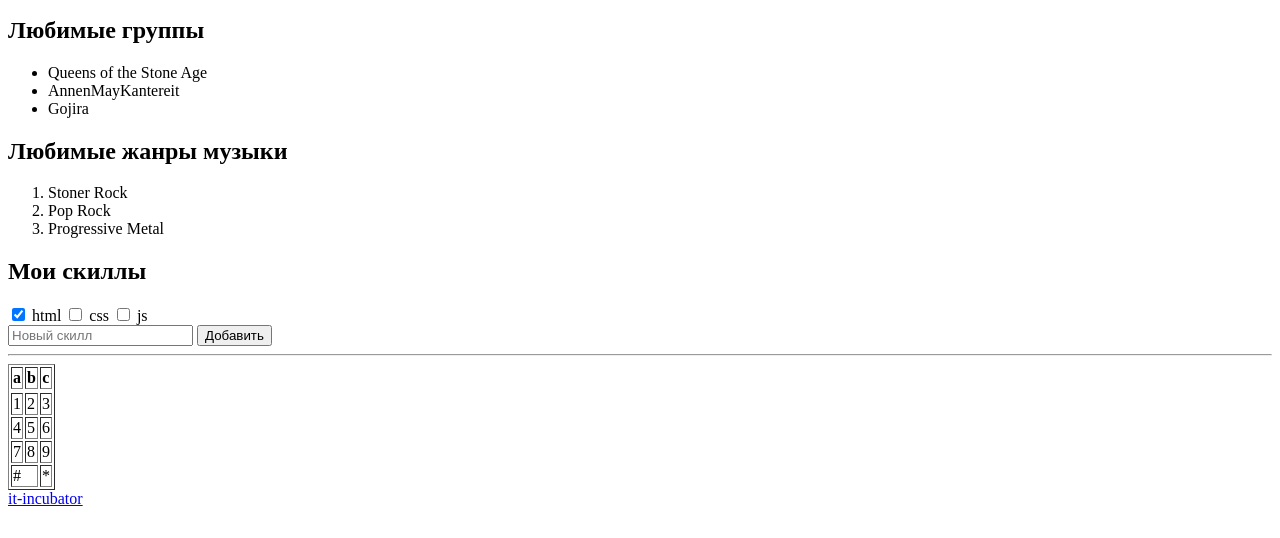
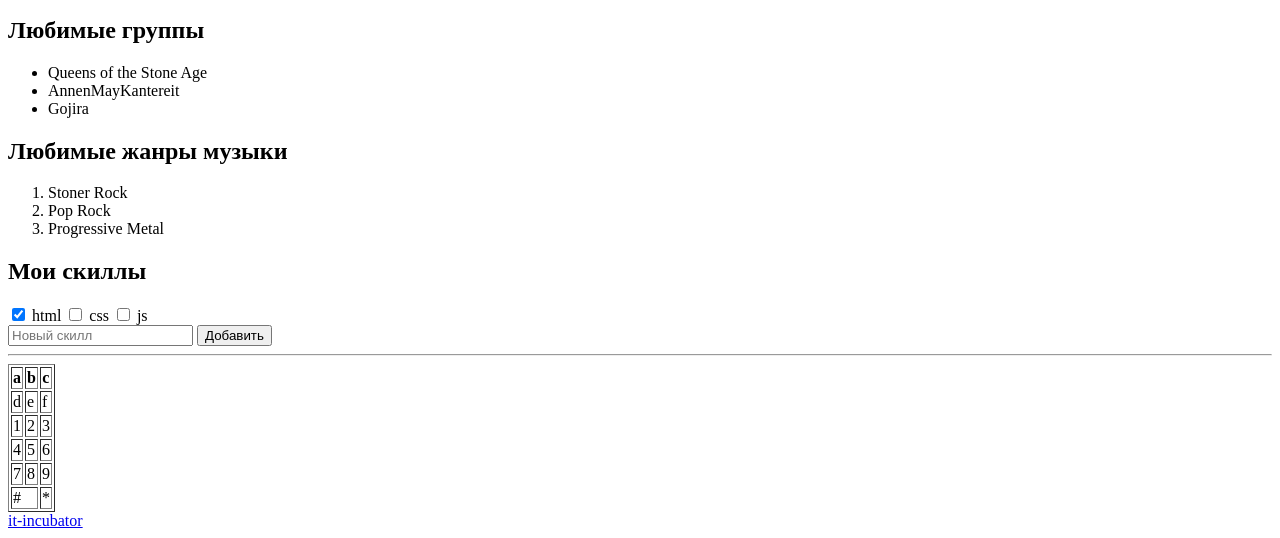
Before and after one commit to TonyKoshev/1-hw-with-auto-test-html-css-main, a plain HTML site: page index.html in a window 1280 px wide. Shown: the part 353-891 px from the top of the page. Before the commit the page ends 869 px from the top, so only its background shows below. Drawn offline with Linux system fonts and the light colour scheme.

Commit message:
rework-all-tasks-2

```diff
--- a/index.html
+++ b/index.html
@@ -86,7 +86,11 @@
                     <th>b</th>
                     <th>c</th>
                 </tr>
-                <tr></tr>
+                <tr>
+                    <td>d</td>
+                    <td>e</td>
+                    <td>f</td>
+                </tr>
                     <td>1</td>
                     <td>2</td>
                     <td>3</td>
```
